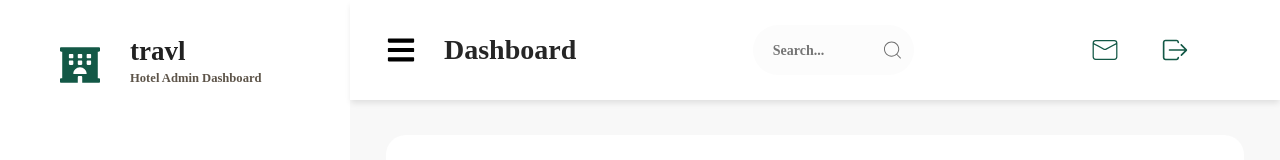
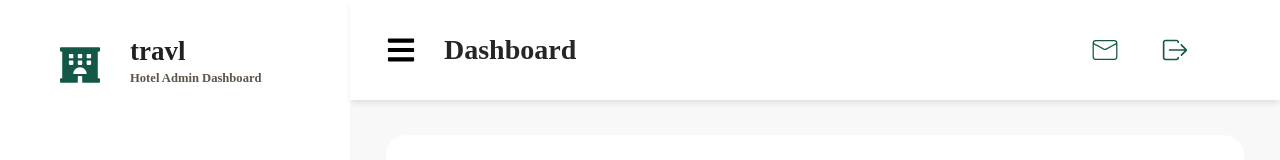
Before and after one commit to danipoav/Dashboard-Hotel, a React (Vite) app: page /home in a window 1280 px wide. Shown: the top 160 px of the page. Built offline with nearby package versions, Linux system fonts and the light colour scheme; sample sign-in values are in the browser's storage.

Commit message:
Changing room styles

```diff
--- a/src/components/Dashboard/Room/Room.jsx
+++ b/src/components/Dashboard/Room/Room.jsx
@@ -1,5 +1,5 @@
 import React, { useState } from 'react'
-import { Container, Content, Card, CardGuest, ContainerName, Name, ID, Text, ButtonStatus, Price, ButtonCreate, Ul, Li } from './Room.styles'
+import { Container, Content, CardGuest, ContainerName, Name, ID, ButtonStatus, Price, ButtonCreate, Tr, Td, Th } from './Room.styles'
 import { MdDeleteOutline } from "react-icons/md";
 import { room } from '../../../data/room';
 import { MdAddCircleOutline } from "react-icons/md";
@@ -17,34 +17,47 @@ export default function Room() {
     <>
       <Container>
         <ButtonCreate>
-          New Room<MdAddCircleOutline size={20} />
+          New Room <MdAddCircleOutline size={20} />
         </ButtonCreate>
         <Content>
-          <Ul>
-            <Li style={{ width: '26%' }}>Room Name</Li>
-            <Li style={{ width: '13%' }}>Bed Type</Li>
-            <Li style={{ width: '16%' }}>Room Floor</Li>
-            <Li style={{ width: '16%' }}>Facilities</Li>
-            <Li style={{ width: '11%' }}>Rate</Li>
-            <Li>Status</Li>
-          </Ul>
+          <table >
+            <thead>
+              <Tr>
+                <Th>Room Name</Th>
+                <Th>Bed Type</Th>
+                <Th>Room Floor</Th>
+                <Th style={{ width: '20%' }}>Facilities</Th>
+                <Th>Rate</Th>
+                <Th>Status</Th>
+                <Th>Actions</Th>
+              </Tr>
+            </thead>
+            <tbody>
               {roomData.map((room) => (
-            <Card key={room.id}>
+                <Tr key={room.id} style={{ borderBottom: '1px solid #ddd' }}>
+                  <Td>
                     <CardGuest>
                       <img src={Logo} alt="Room" />
                       <ContainerName>
                         <ID>#{room.id}</ID>
                         <Name>{room.name}</Name>
                       </ContainerName>
-                <Text>{room.bed_type}</Text>
-                <Text>{room.room_number}</Text>
-                <Text style={{ width: '250px' }}>{room.Facilities}</Text>
-                <Price>{room.Price}$<span> /night</span></Price>
+                    </CardGuest>
+                  </Td>
+                  <Td style={{ marginBottom: '5em' }}>{room.bed_type}</Td>
+                  <Td>{room.room_number}</Td>
+                  <Td style={{ textAlign: 'start' }}>{room.Facilities}</Td>
+                  <Td><Price>{room.Price}$<span> /night</span></Price></Td>
+                  <Td>
                     <ButtonStatus status={room.Status}>{room.Status}</ButtonStatus>
+                  </Td>
+                  <Td style={{textAlign:'center'}}>
                     <MdDeleteOutline size={30} cursor={'pointer'} onClick={() => deleteRoom(room.id)} />
-              </CardGuest>
-            </Card>
+                  </Td>
+                </Tr>
               ))}
+            </tbody>
+          </table>
         </Content>
       </Container>
     </>
--- a/src/components/Dashboard/Room/Room.styles.js
+++ b/src/components/Dashboard/Room/Room.styles.js
@@ -17,14 +17,7 @@ export const Content = styled.div`
     background-color: white;
     padding: 1em;
     border-radius: 20px;
-`
-
-export const Card = styled.div`
-    display: flex;
-    align-items: center;
-    padding: 20px;
-    border-bottom: 1px solid lightgray;
-    justify-content: space-between;
+    text-align: left;
 `
 
 export const CardGuest = styled.div`
@@ -60,16 +53,8 @@ export const ID = styled.p`
     color: #799283;
 `;
 
-export const Text = styled.p`
-    color: #393939;
-    margin-right: 2.5em;
-    width: 150px;
-    font-weight: normal;
-`
-
 export const Price = styled.p`
     color: #393939;
-    margin-right: 2.5em;
     width: 100px;
     font-weight: bold;
 
@@ -88,7 +73,6 @@ export const ButtonStatus = styled.button`
     outline: none;
     border-radius: 10px;
     width: 150px;
-    margin-right: 4em;
 `
 
 
@@ -112,19 +96,18 @@ export const ButtonCreate = styled.button`
     }
 `
 
-export const Ul = styled.ul`
-    display: flex;
-    padding: 23px;
+export const Tr = styled.tr`
     border-bottom: 1px solid black;
-    padding-bottom: 1em;
-    padding-top: 0.5em;
 `
 
-export const Li = styled.li`
-    color: #393939;
-    font-weight: bold;
-    list-style: none;
-    width: 100px;
-    text-align: left;
-    font-size: 1.5em;
+export const Td = styled.td`
+padding: 10px;
+text-align: left;
+font-weight: normal;
+font-size: 0.8em;
 `
+
+export const Th = styled.th`
+    padding: 10px;
+    font-size: 1.1em;
+`
--- a/src/components/Dashboard/TopBar/TopBar.jsx
+++ b/src/components/Dashboard/TopBar/TopBar.jsx
@@ -2,7 +2,7 @@ import { CiSearch } from "react-icons/ci";
 import { CiMail } from "react-icons/ci";
 import { IoIosLogOut } from "react-icons/io";
 import { useNavigate } from "react-router-dom";
-import { NotificationBar, LeftSection, CenterSection, RightSection, SearchBar, TitleTop } from './TopBar.styles'
+import { NotificationBar, LeftSection, RightSection, TitleTop } from './TopBar.styles'
 import { FaBars } from "react-icons/fa";
 export default function TopBar() {
 
@@ -19,12 +19,7 @@ export default function TopBar() {
                 <FaBars size={30} />
                 <TitleTop>Dashboard</TitleTop>
             </LeftSection>
-            <CenterSection>
-                <SearchBar>
-                    <input type="text" placeholder="Search..." />
-                    <CiSearch size={30} />
-                </SearchBar>
-            </CenterSection>
+
             <RightSection>
                 <CiMail size={30} />
                 <IoIosLogOut size={30} onClick={handleLogOut} />
--- a/src/components/Dashboard/TopBar/TopBar.styles.js
+++ b/src/components/Dashboard/TopBar/TopBar.styles.js
@@ -32,11 +32,6 @@ export const LeftSection = styled.div`
   }
 `;
 
-export const CenterSection = styled.div`
-  display: flex;
-  justify-content: center;
-  width: 20%;
-`;
 
 export const RightSection = styled.div`
   display: flex;
@@ -48,28 +43,6 @@ export const RightSection = styled.div`
   }
 `;
 
-export const SearchBar = styled.div`
-  display: flex;
-  align-items: center;
-  background-color: #FCFCFC;
-  padding: 10px 10px;
-  border-radius: 30px;
-  width: 100%;
-
-  input {
-    background: transparent;
-    border: none;
-    outline: none;
-    margin-left: 10px;
-    width: 100%;
-    font-size: 14px;
-  }
-
-  svg {
-    cursor: pointer;
-    color: #6E6E6E;
-  }
-`;
 
 export const TitleTop = styled.h1`
   font-size: 1.5em;
```
Lines whose indentation alone changed are shown as unchanged.
